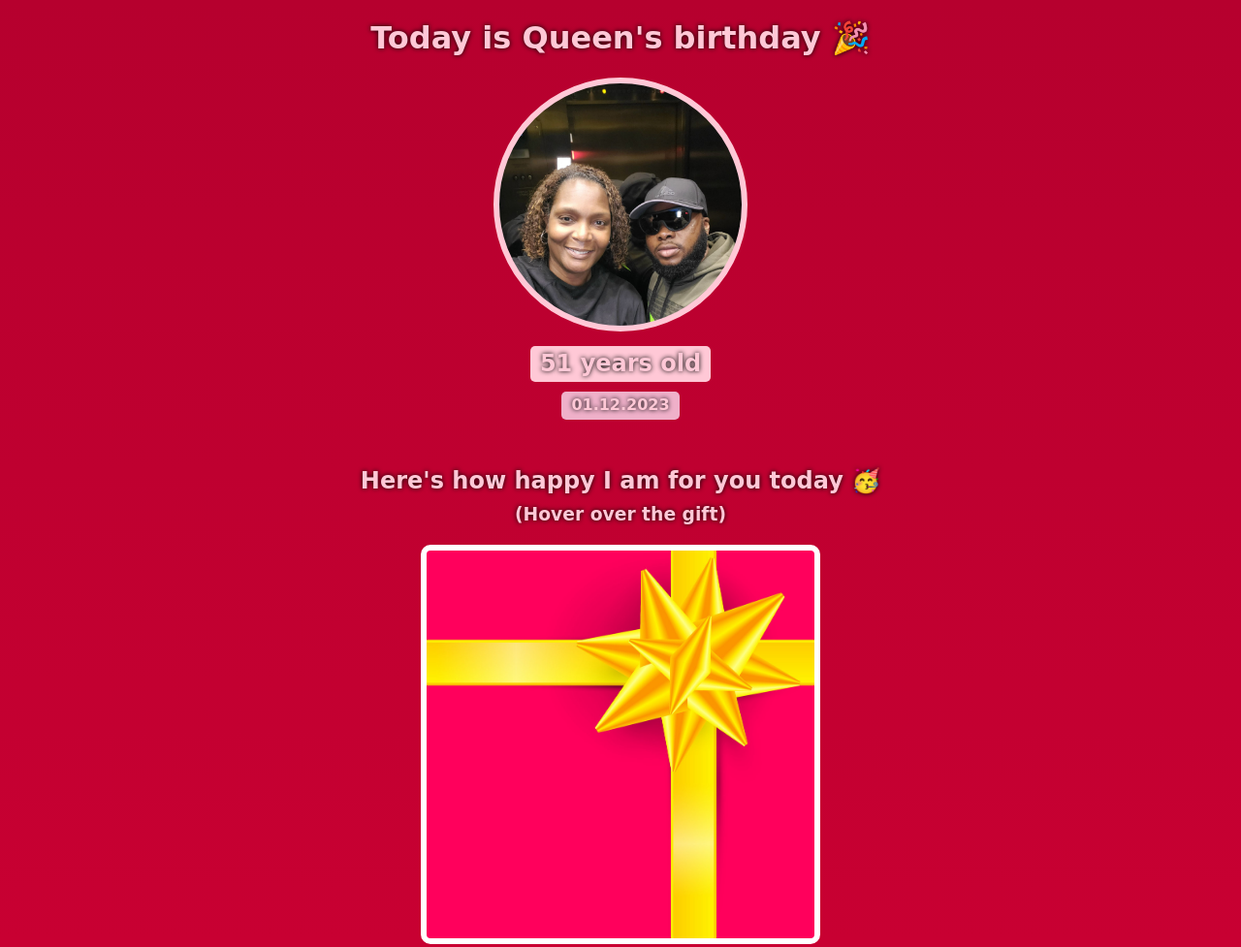
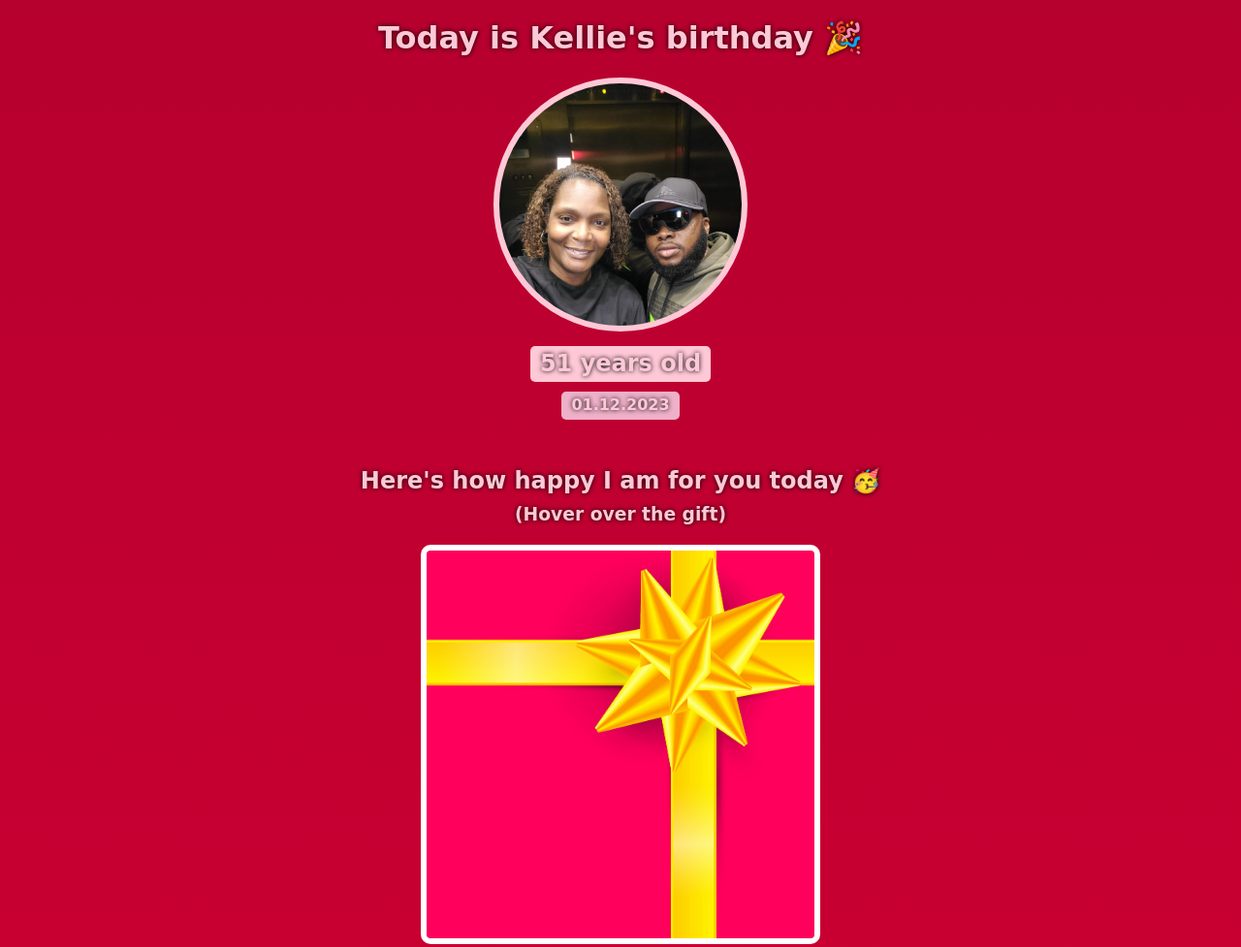
Before and after one commit to amirandersonjones/birthday-gift-site, a website built with Vite: page index.html in a window 1280 px wide. Shown: the top 977 px of the page at 97% size. Built offline with nearby package versions, Linux system fonts and the light colour scheme; a web font is replaced by a local one.

Commit message:
changed name back to kellie

```diff
--- a/index.html
+++ b/index.html
@@ -7,7 +7,7 @@
     </head>
     <body>
         <div id="header">
-            <h1>Today is Queen's birthday 🎉</h1>
+            <h1>Today is Kellie's birthday 🎉</h1>
             <div class="bff-img" id="bff-img-kellie1"></div>
             <h2 id="bday-age">51 years old</h2>
             <h4 id="bday-date">01.12.2023</h4>
```
